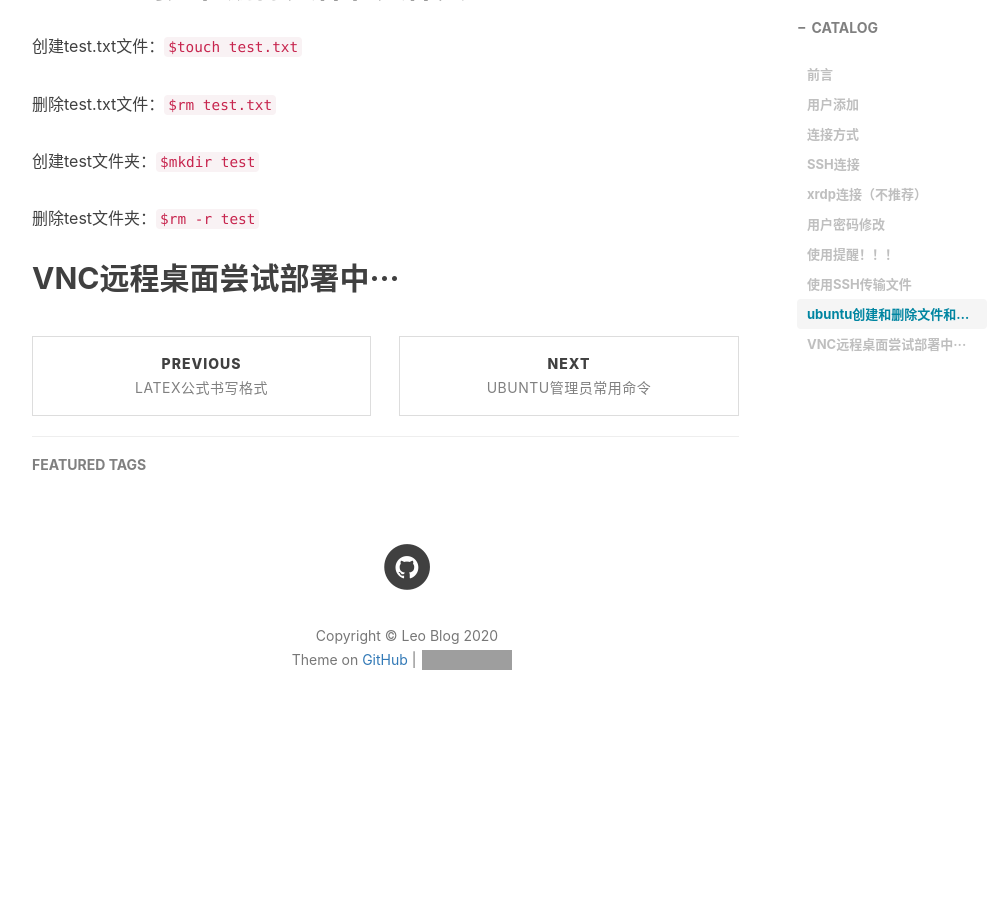
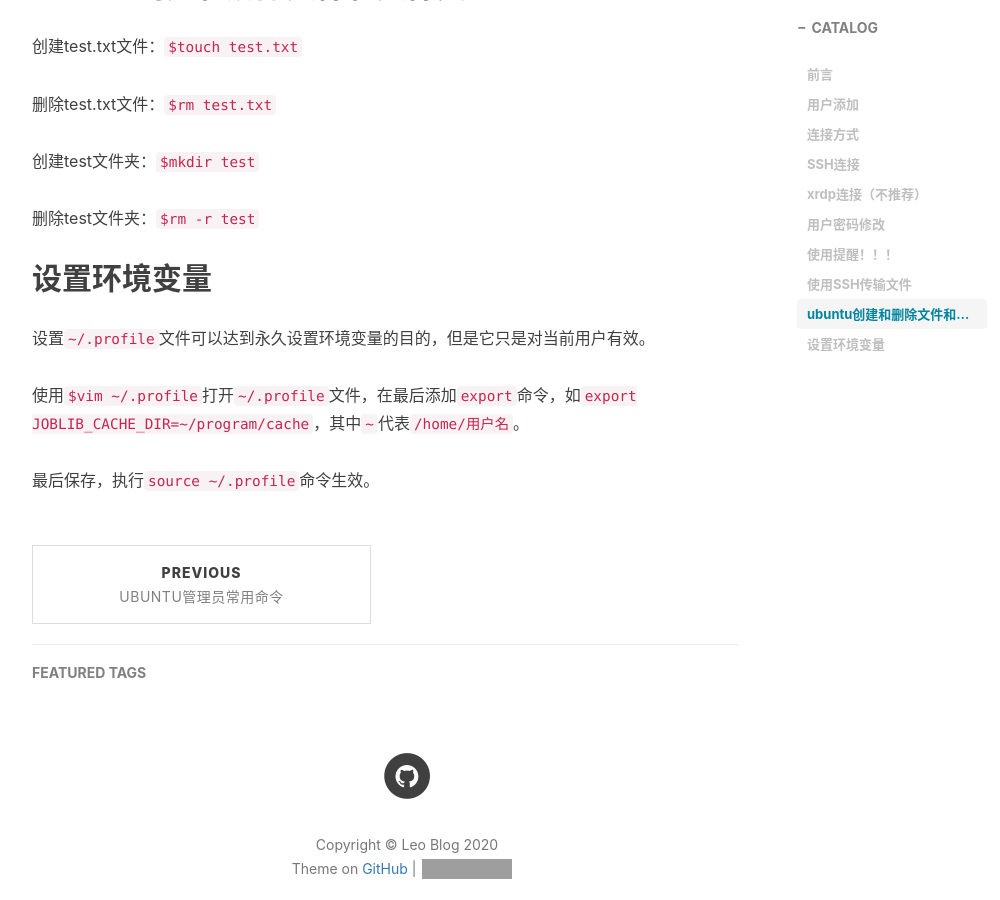
Before and after one commit to derek1998/derek1998.github.io, a Jekyll site: the page built from _posts/2020-11-1-MILAD工作站使用说明.md, in a window 1280 px wide and 900 px high, scrolled down 2993 px. Shown: the whole window, without its empty margins (233-1233 px from the left). Built offline with Jekyll 4.4.1, drawn with Linux system fonts in a browser that asks for light colours; nearby versions of some CDN libraries; comment, search, counter and statistics services are not loaded; before the commit the page ends 3757 px from its top, so only the background shows below that; some of the changed text lies outside the part shown; grey boxes are pictures that could not be loaded.

Commit message:
Update 2020-11-1-MILAD工作站使用说明.md

```diff
--- a/_posts/2020-11-1-MILAD工作站使用说明.md
+++ b/_posts/2020-11-1-MILAD工作站使用说明.md
@@ -93,4 +93,10 @@ tags:
 
 删除test文件夹：`$rm -r test`
 
-## VNC远程桌面尝试部署中···
+## 设置环境变量
+
+设置`~/.profile`文件可以达到永久设置环境变量的目的，但是它只是对当前用户有效。
+
+使用`$vim ~/.profile`打开`~/.profile`文件，在最后添加`export`命令，如`export JOBLIB_CACHE_DIR=~/program/cache`，其中`~`代表`/home/用户名`。
+
+最后保存，执行`source ~/.profile`命令生效。
```
Also changed, not shown: other parts of _posts/2020-11-1-MILAD工作站使用说明.md (+2 -2 lines).
